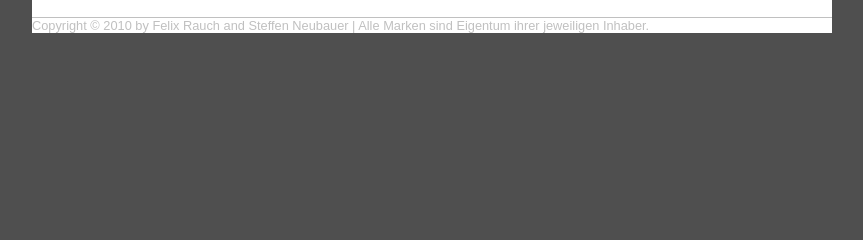
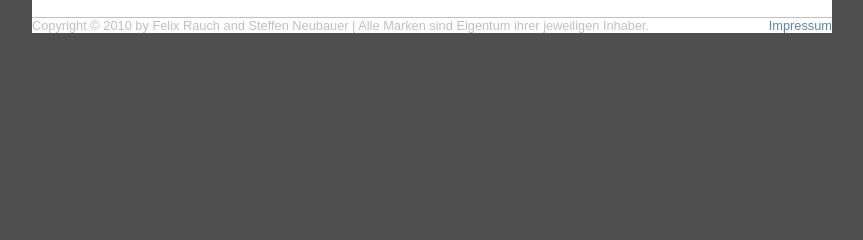
Before and after one commit to matepeter/ffmff, a Django app: template templates/home.html in a window 1280 px wide. Shown: the part 359-599 px from the top of the page, without its empty margins (208-1071 px from the left). Run offline with Django 3.2, Linux system fonts and the light colour scheme; the template is opened without the code that fills it, so the values that code supplies are empty.

Commit message:
Added about page

```diff
--- a/templates/base.html
+++ b/templates/base.html
@@ -19,6 +19,7 @@
 	</div>
 	<div id="footer">
 	Copyright &copy; 2010 by Felix Rauch and Steffen Neubauer &#124; Alle Marken sind Eigentum ihrer jeweiligen Inhaber.
+	<span style="float: right;"><a href="/about/" >Impressum</a></span>
 	</div>
 </body>
 </html>
--- a/urls.py
+++ b/urls.py
@@ -16,6 +16,7 @@ urlpatterns = patterns('ffmff.events.views',
 urlpatterns += patterns('django.views.generic.simple',
 	(r'^$', 'direct_to_template', {'template': 'home.html'}),
 	(r'^search/', include('haystack.urls')),
+	(r'^about/$', 'direct_to_template', {'template': 'about.html'}),
 )
 
 if DEBUG:
```
